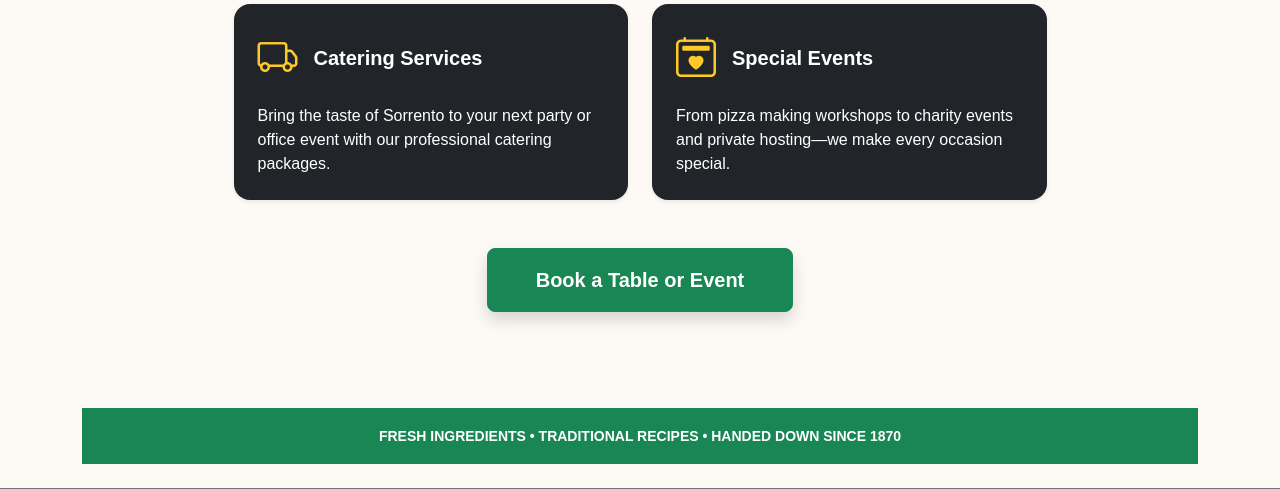
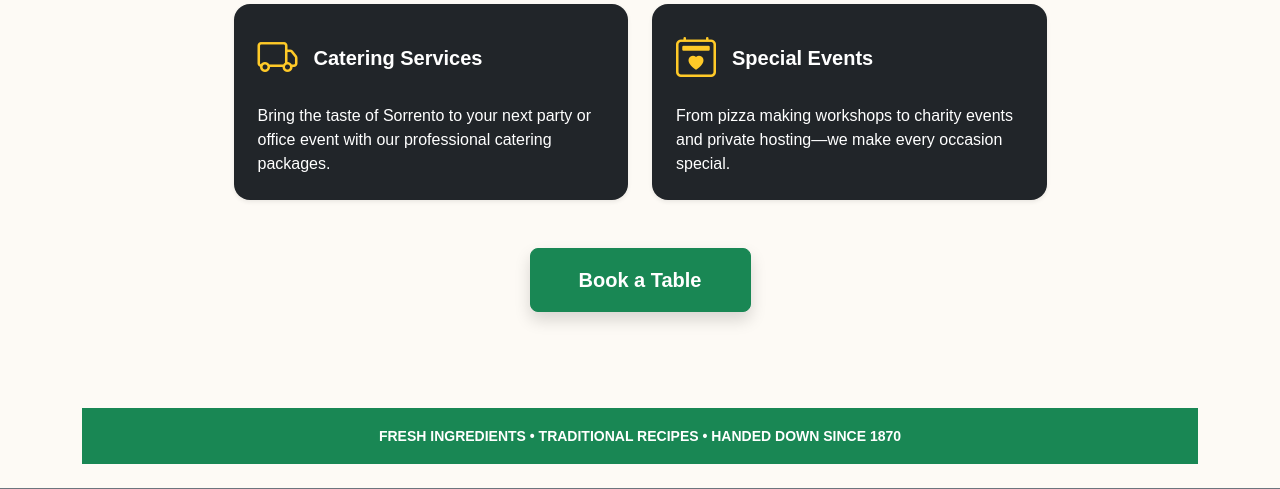
Before and after one commit to Analisa1984/the-marina-pizzeria, a Django app: page /about/ in a window 1280 px wide. Shown: the part 1050-1539 px from the top of the page. Run offline with Django 4.2, Linux system fonts and the light colour scheme; some libraries are stand-ins or nearby versions.

Commit message:
Book a table button adjust.

```diff
--- a/bookings/templates/bookings/about.html
+++ b/bookings/templates/bookings/about.html
@@ -68,7 +68,7 @@
 
                 <div class="text-center mt-5">
                     <a href="{% url 'bookings' %}" class="btn btn-success btn-lg px-5 py-3 fw-bold shadow">
-                        Book a Table or Event
+                        Book a Table
                     </a>
                 </div>
             </section>
```
Also changed, not shown: README.md.
